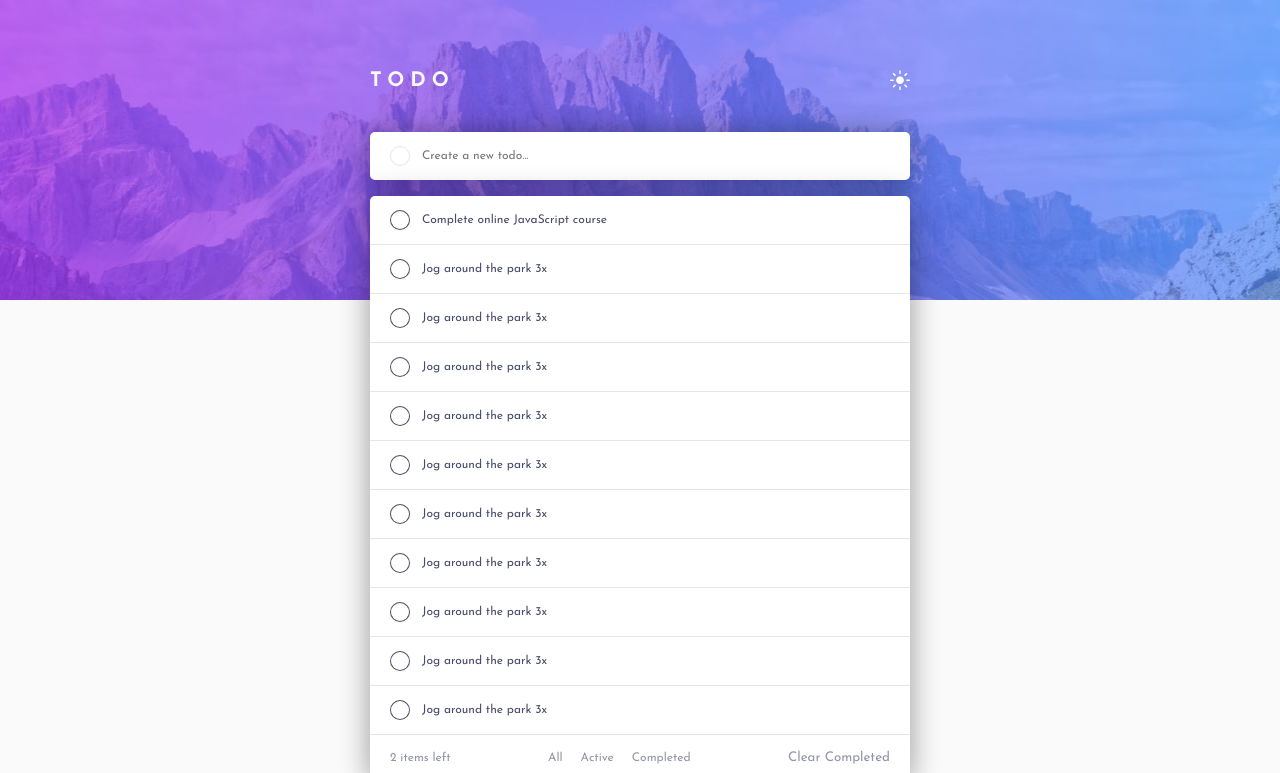
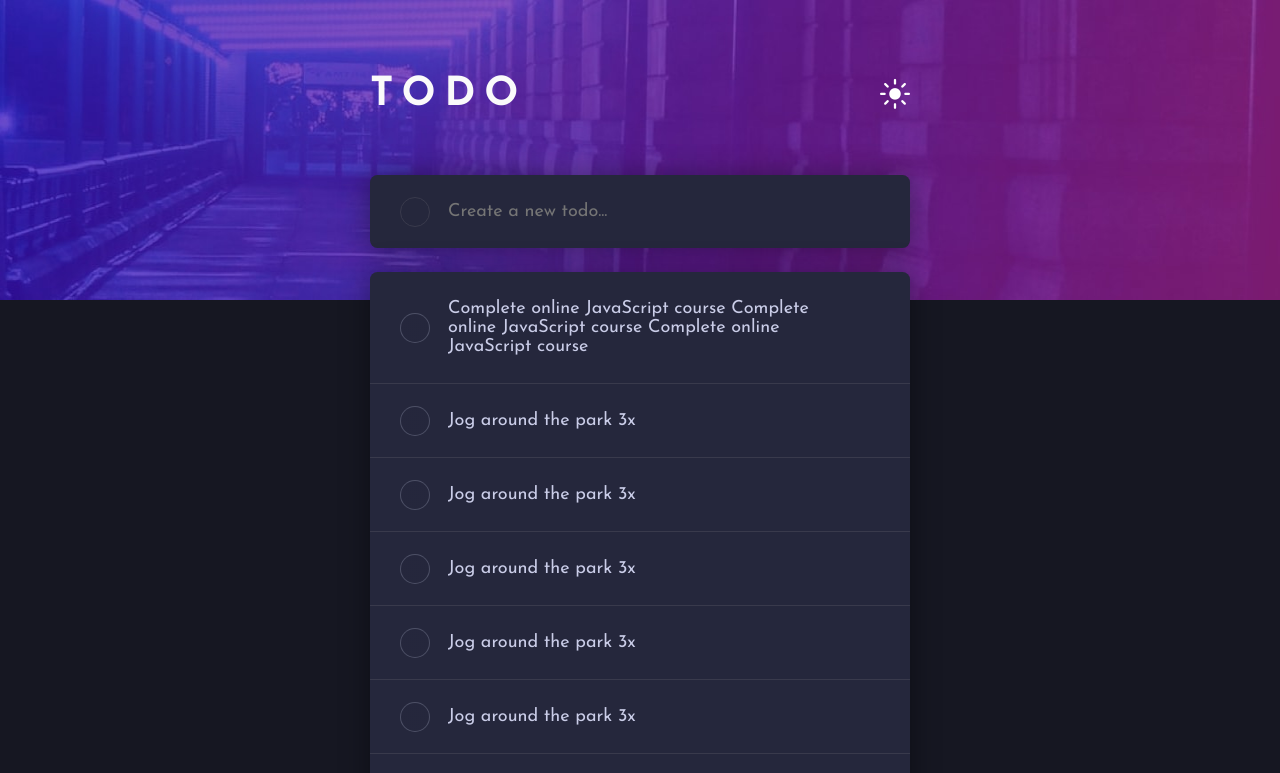
Before and after one commit to d1bolozan/todo-app, a plain HTML site: page index.html in a window 1280 px wide. Both pictures are taken after a click on the button 900 px from the left and 80 px from the top of the page. Shown: the top 773 px of the page. Drawn offline with Linux system fonts and the light colour scheme; files whose address does not match are found by name.

Commit message:
FIXED: theme switch & store it in localStorage

```diff
--- a/app.js
+++ b/app.js
@@ -1,5 +1,40 @@
-const themeBtn = document.getElementById('themeBtn');
+// Save previous theme in LocalStorage
+let darkMode = localStorage.getItem("darkMode");
+const themeBtn = document.getElementById("themeBtn");
 
-themeBtn.addEventListener('click', () =>{
-    document.querySelector('body').classList.toggle('darkmode');
-})
+console.log(darkMode);
+// check if dark mode is enable
+// if it's enabled, turn it off
+// if it's disabled, turn it on
+
+const enableDarkMode = () => {
+  // add the class darkmode to the body
+  document.body.classList.add("darkmode");
+  if (themeBtn.classList.contains("icon-moon")) {
+    themeBtn.classList.remove("icon-moon");
+    themeBtn.classList.add("icon-sun");
+  }
+  // update darkMode in the localStorage
+  localStorage.setItem("darkMode", "enabled");
+};
+
+if (darkMode === "enabled") {
+    enableDarkMode();
+  }
+const disableDarkMode = () => {
+  document.body.classList.remove("darkmode");
+  if (themeBtn.classList.contains("icon-sun")) {
+    themeBtn.classList.remove("icon-sun");
+    themeBtn.classList.add("icon-moon");
+  }
+  localStorage.setItem("darkMode", null);
+};
+
+themeBtn.addEventListener("click", () => {
+  darkMode = localStorage.getItem("darkMode");
+  if (darkMode !== "enabled") {
+    enableDarkMode();
+  } else {
+    disableDarkMode();
+  }
+});
--- a/index.html
+++ b/index.html
@@ -7,13 +7,13 @@
     <title>Frontend Mentor | Todo app</title>
     <link rel="stylesheet" href="css/style.css" />
   </head>
-  <body class="darkmode">
+  <body>
     <div class="background-container"></div>
     <div class="container">
       <header class="header">
         <h1 class="header__title">TODO</h1>
         <div class="header__theme-btn">
-          <button class="header__theme-btn--icon icon-sun" id="themeBtn"></button>
+          <button class="header__theme-btn--icon icon-moon" id="themeBtn"></button>
         </div>
       </header>
       <form class="form">
@@ -26,7 +26,7 @@
             <label class="list__label">
               <input type="checkbox" id="checkmark" class="list__checkbox" />
               <span class="list__checkbox--fake"><span class="list__checkbox-icon icon-check"></span></span>
-              <span class="list__text">Complete online JavaScript course</span>
+              <span class="list__text">Complete online JavaScript course Complete online JavaScript course Complete online JavaScript course</span>
               <button class="list__remove icon-cross"></button>
             </label>
           </li>
--- a/scss/_media769.scss
+++ b/scss/_media769.scss
@@ -1,4 +1,7 @@
 @media screen and (min-width: 769px) {
+    html,body{
+        font-size: 15px;
+    }
     :root {
         --image-bg: url('../assets/images/bg-desktop-light.jpg');
     }
@@ -13,7 +16,11 @@
 
 
     .container {
-        max-width: 540px;
+        max-width: 36rem;
+    }
+
+    .header__title{
+        font-size: 40px;
     }
 
     footer.filter {
--- a/scss/style.scss
+++ b/scss/style.scss
@@ -67,7 +67,7 @@ body {
 
 
 .container {
-    max-width: 330px;
+    max-width: 33rem;
     width: 100%;
     height: 100%;
     margin: 0 0 3rem 0;
@@ -77,7 +77,7 @@ body {
     display: flex;
     align-items: center;
     justify-content: space-between;
-    margin-top: 70px;
+    margin-top: 5rem;
 
     &__title {
         font-size: 2rem;
@@ -99,12 +99,12 @@ body {
     align-items: center;
     margin: 4rem 0 0 0;
     padding: 0 2rem;
-    border-radius: 0.5rem;
+    border-radius: 0.5em;
     box-shadow: 0 2px 30px 0 rgba(0, 0, 0, 0.4);
 
     &__btn {
-        width: 20px;
-        height: 20px;
+        width: 2rem;
+        height: 2rem;
         border: 1px solid var(--clr-borders);
         border-radius: 50%;
         margin: 0 1.2rem 0 0;
@@ -136,7 +136,7 @@ body {
 .list {
     width: 100%;
     background-color: var(--clr-items-bg);
-    border-radius: 5px;
+    border-radius: 0.5em;
     box-shadow: 0 2px 30px 0 rgba(0, 0, 0, 0.4);
 
     &__item {
@@ -155,6 +155,11 @@ body {
         display: flex;
         align-items: center;
         width: 100%;
+
+        &:hover .list__remove {
+            cursor: pointer;
+            opacity: 1;
+        }
     }
 
     &__checkbox {
@@ -182,12 +187,12 @@ body {
         display: flex;
         align-items: center;
         justify-content: center;
-        width: 20px;
-        height: 20px;
+        flex: 0 0 2rem;
+        width: 2rem;
+        height: 2rem;
         border: 1px solid transparent;
         background: linear-gradient(var(--clr-items-bg), var(--clr-items-bg)) padding-box, hsl(233, 14%, 35%) border-box;
         border-radius: 50%;
-        margin: 0 1.2rem 0 0;
         cursor: pointer;
 
         &:hover {
@@ -196,7 +201,8 @@ body {
     }
 
     &__text {
-        flex: 1 0 auto;
+        margin: 0 0 0 1.2rem;
+        flex: 1 1 auto;
         padding: 1.8rem 0;
         font-size: 1.2rem;
         color: var(--clr-text);
@@ -235,7 +241,8 @@ body {
             color: var(--clr-details-hover);
         }
     }
-    & .desktop-filter{
+
+    & .desktop-filter {
         display: none;
     }
 }
@@ -247,7 +254,7 @@ body {
     justify-content: center;
 
     background-color: var(--clr-items-bg);
-    border-radius: 5px;
+    border-radius: 0.5em;
     box-shadow: 0 2px 30px 0 rgba(0, 0, 0, 0.4);
 
     &__item {
@@ -257,10 +264,11 @@ body {
     &__link {
         color: var(--clr-details-text);
         font-size: 1.2rem;
-        padding: 0 9px;
+        padding: 0 0.9rem;
         cursor: pointer;
         transition: .3s ease-in-out;
-        &:hover{
+
+        &:hover {
             color: var(--clr-details-hover);
         }
     }
```
Also changed, not shown: css/style.css.
